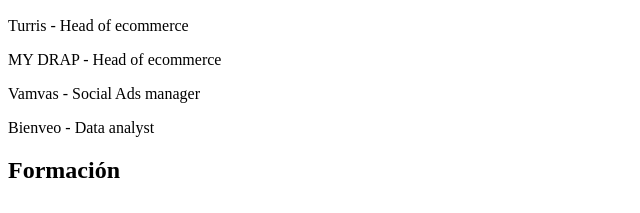
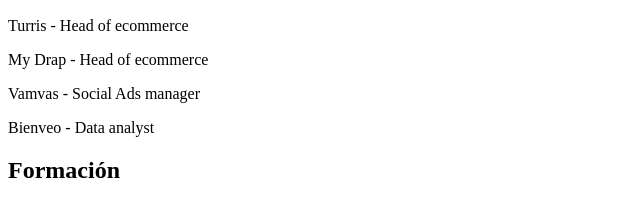
Before and after one commit to jairovidomines/202301-w1exCV-jairo-vidomines, a plain HTML site: page index.html in a window 1280 px wide. Shown: the part 517-730 px from the top of the page, 0-640 px from the left. Drawn offline with Linux system fonts and the light colour scheme.

Commit message:
Random modify

```diff
--- a/index.html
+++ b/index.html
@@ -23,7 +23,7 @@
   <section>
     <h2>Experiencia profesional</h2>
     <p>Turris - Head of ecommerce</p>
-    <p>MY DRAP - Head of ecommerce</p>
+    <p>My Drap - Head of ecommerce</p>
     <p>Vamvas - Social Ads manager</p>
     <p>Bienveo - Data analyst</p>
   </section>
```
Also changed, not shown: 1 other file.
